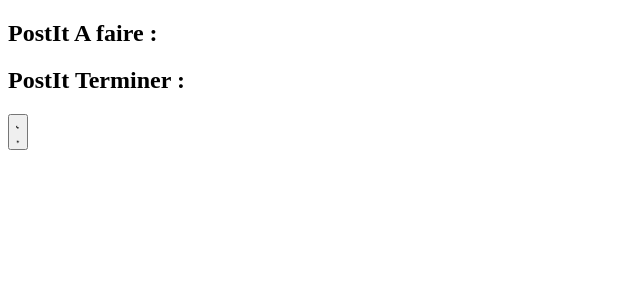
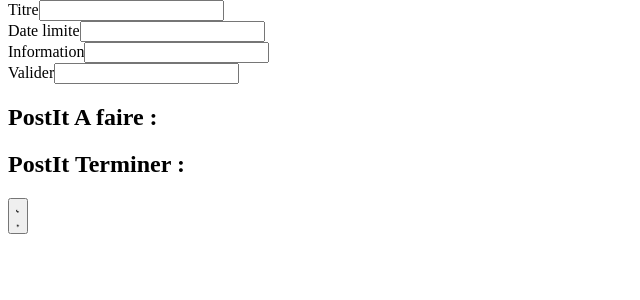
Before and after one commit to KrouriB/SfPostIt, a Symfony app: template templates/post/index.html.twig in a window 1280 px wide. Shown: the part 29-329 px from the top of the page, without its empty margins (0-640 px from the left). Run offline with Twig, Linux system fonts and the light colour scheme; the template is opened without the code that fills it, so the values that code supplies are empty; form fields are guessed from the names that the template uses; some libraries are stand-ins or nearby versions.

Commit message:
new post on all post page

```diff
--- a/templates/post/index.html.twig
+++ b/templates/post/index.html.twig
@@ -3,10 +3,20 @@
 {% block title %}Hello PostController!{% endblock %}
 
 {% block body %}
-<div class="flex flex-col justify-around">
+<div class="m-5 flex flex-col justify-start">
+    {{ form_errors(post) }}
+
+    {{ form_start(post) }}
+        {{ form_row(post.titre) }}
+        {{ form_row(post.dateLimite) }}
+        {{ form_row(post.information) }}
+        {{ form_row(post.valider) }}
+    {{ form_end(post) }}
+</div>
+<div class="m-5 flex flex-col justify-around">
     <h2>PostIt A faire :</h2>
     {% for post in aFaire %}
-        <div class="flex flex-col basis-4/5">
+        <div class="flex flex-col">
             <h3>{{ post.titre }}</h3>
             <div class="p-2">
                 {{ post.information|raw }}
@@ -17,10 +27,10 @@
         </div>
     {% endfor %}
 </div>
-<div class="flex flex-col justify-around">
+<div class="m-5 flex flex-col justify-around">
     <h2>PostIt Terminer :</h2>
     {% for post in terminer %}
-        <div class="flex flex-col basis-4/5">
+        <div class="flex flex-col">
             <h3>{{ post.titre }}</h3>
             <div class="p-2">
                 {{ post.information|raw }}
```
Also changed, not shown: src/Controller/PostController.php (+4 -16 lines), templates/post/new.html.twig (deleted, +0 -16 lines).
